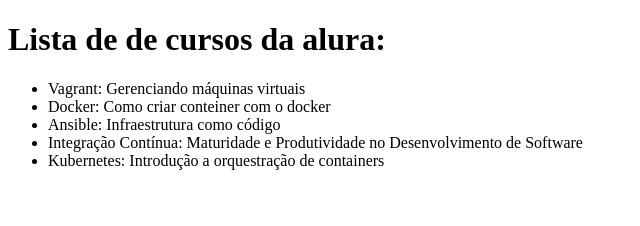
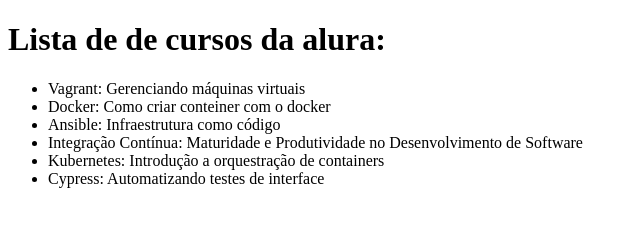
Before and after one commit to KarolSoaresd/alura-git, a plain HTML site: page index.html in a window 1280 px wide. Shown: the whole page, without its empty margins (0-640 px from the left). Drawn offline with Linux system fonts and the light colour scheme.

Commit message:
Adicionando curso de cypress

```diff
--- a/index.html
+++ b/index.html
@@ -13,6 +13,7 @@
             <li>Ansible: Infraestrutura como código</li>
             <li>Integração Contínua: Maturidade e Produtividade no Desenvolvimento de Software</li>
             <li>Kubernetes: Introdução a orquestração de containers</li>
+            <li>Cypress: Automatizando testes de interface</li>
         </ul>
     </body>
 </html>
```
